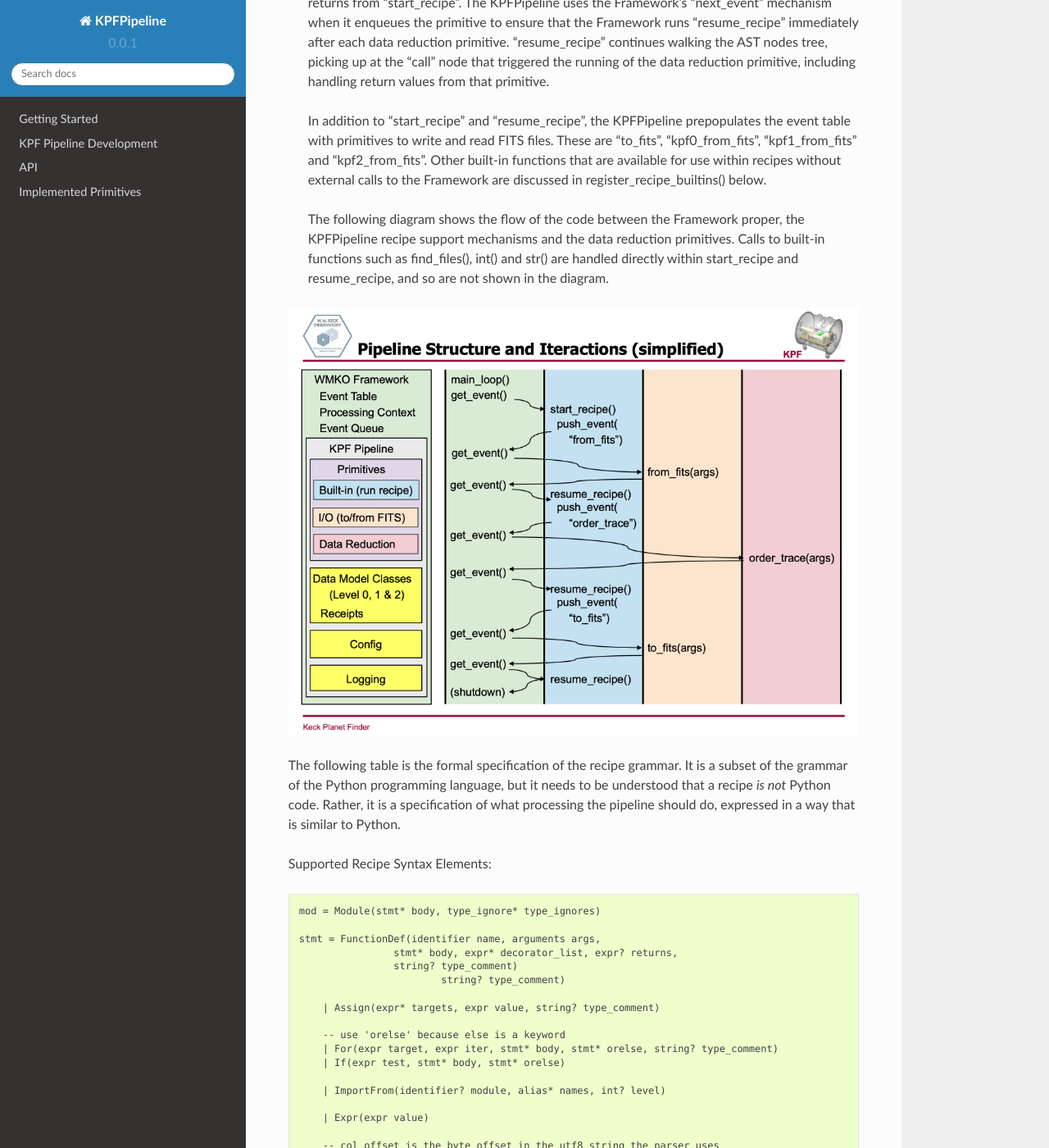
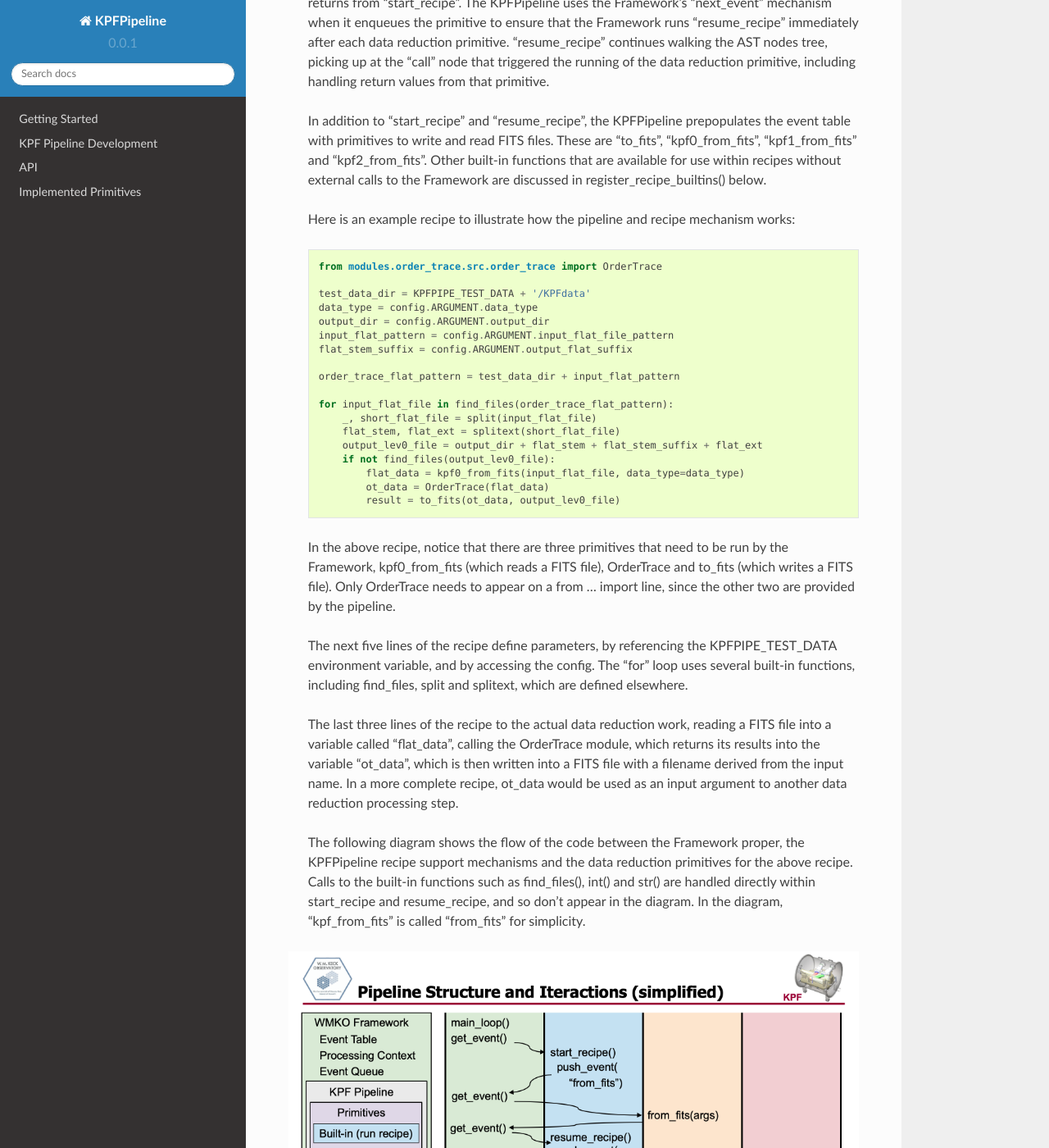
Before and after one commit to Keck-DataReductionPipelines/KPF-Pipeline, a Sphinx documentation site: the page built from docs/source/api/pipeline/kpfpipe.rst, in a window 1280 px wide and 1400 px high, scrolled down 560 px. Shown: the whole window at 82% size. Built offline with Sphinx 7.4.7 and the Read the Docs theme 2.0.0, drawn with Linux system fonts in a browser that asks for light colours; formulas are drawn with MathJax 3; pages that are not in the unit, such as notebooks, are missing from menus.

Commit message:
Added example recipe and some additional explanation.

```diff
--- a/docs/source/api/pipeline/kpfpipe.rst
+++ b/docs/source/api/pipeline/kpfpipe.rst
@@ -28,10 +28,47 @@ Overview:
     "kpf2_from_fits". Other built-in functions that are available for use within recipes without external
     calls to the Framework are discussed in register_recipe_builtins() below.
 
+    Here is an example recipe to illustrate how the pipeline and recipe mechanism works::
+
+        from modules.order_trace.src.order_trace import OrderTrace
+
+        test_data_dir = KPFPIPE_TEST_DATA + '/KPFdata'
+        data_type = config.ARGUMENT.data_type
+        output_dir = config.ARGUMENT.output_dir
+        input_flat_pattern = config.ARGUMENT.input_flat_file_pattern
+        flat_stem_suffix = config.ARGUMENT.output_flat_suffix
+
+        order_trace_flat_pattern = test_data_dir + input_flat_pattern
+
+        for input_flat_file in find_files(order_trace_flat_pattern):
+            _, short_flat_file = split(input_flat_file)
+            flat_stem, flat_ext = splitext(short_flat_file)
+            output_lev0_file = output_dir + flat_stem + flat_stem_suffix + flat_ext
+            if not find_files(output_lev0_file):
+                flat_data = kpf0_from_fits(input_flat_file, data_type=data_type)
+                ot_data = OrderTrace(flat_data)
+                result = to_fits(ot_data, output_lev0_file)
+
+    In the above recipe, notice that there are three primitives that need to be run by the Framework,
+    kpf0_from_fits (which reads a FITS file), OrderTrace and to_fits (which writes a FITS file).  Only
+    OrderTrace needs to appear on a from ... import line, since the other two are provided by the
+    pipeline.
+
+    The next five lines of the recipe define parameters, by referencing the KPFPIPE_TEST_DATA environment
+    variable, and by accessing the config. The "for" loop uses several built-in functions, including
+    find_files, split and splitext, which are defined elsewhere.
+
+    The last three lines of the recipe to the actual data reduction work, reading a FITS file into
+    a variable called "flat_data", calling the OrderTrace module, which returns its results into
+    the variable "ot_data", which is then written into a FITS file with a filename derived from the
+    input name.  In a more complete recipe, ot_data would be used as an input argument to another
+    data reduction processing step.
+
     The following diagram shows the flow of the code between the Framework proper, the KPFPipeline recipe
-    support mechanisms and the data reduction primitives.  Calls to built-in functions such as find_files(),
-    int() and str() are handled directly within start_recipe and resume_recipe, and so are not shown in
-    the diagram.
+    support mechanisms and the data reduction primitives for the above recipe.  Calls to the built-in
+    functions such as find_files(), int() and str() are handled directly within start_recipe and
+    resume_recipe, and so don't appear in the diagram.  In the diagram, "kpf_from_fits" is called
+    "from_fits" for simplicity.
 
 .. image:: FrameworkPipelineInteractions.*
 
```
Also changed, not shown: 1 other file.
